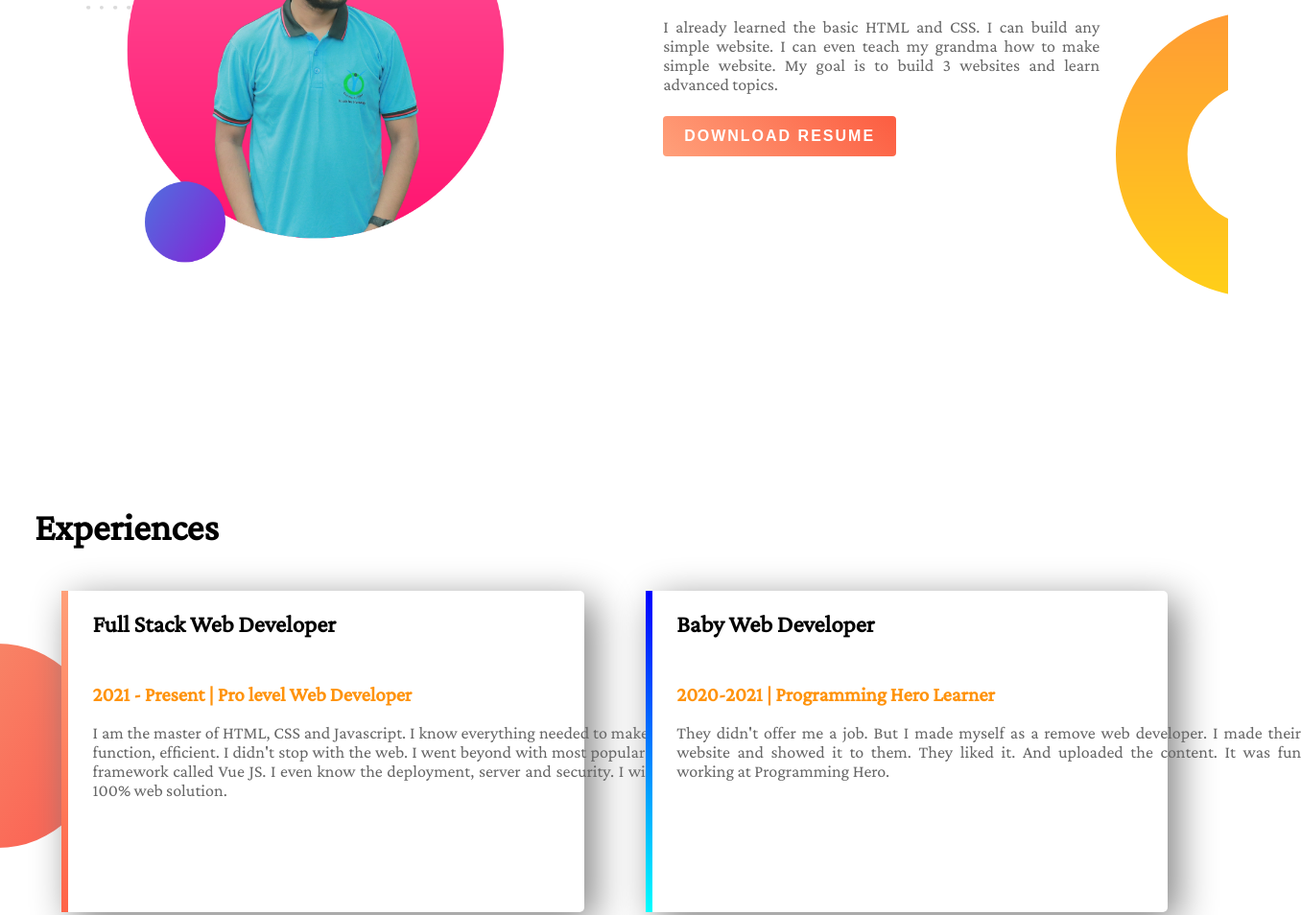
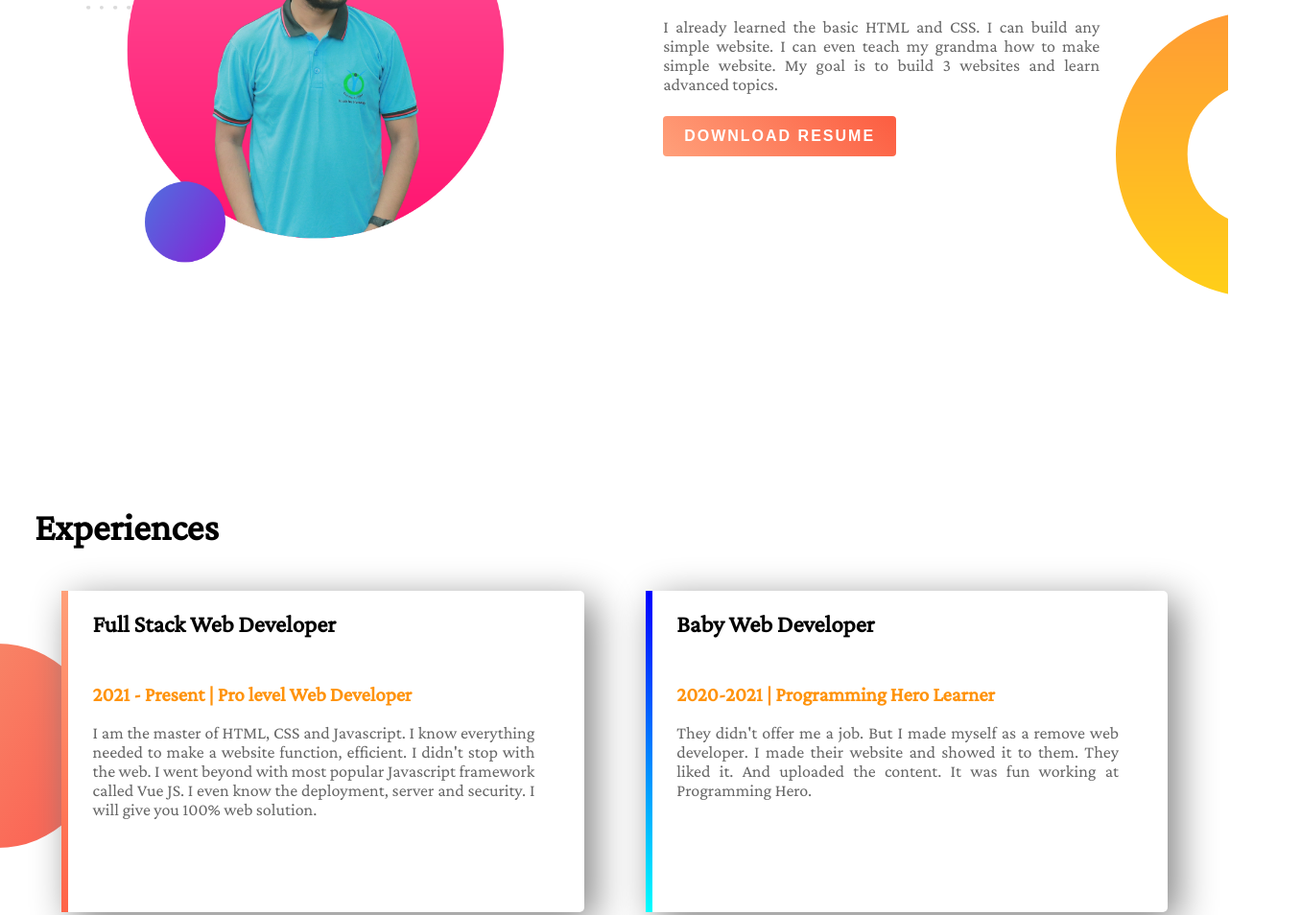
Before and after one commit to Miraj211013/web-porfolio, a plain HTML site: page index.html in a window 1280 px wide. Shown: the part 779-1733 px from the top of the page at 96% size, 1356 px wide, since content can reach past the window. Drawn offline with nearby package versions, Linux system fonts and the light colour scheme.

Commit message:
changing done

```diff
--- a/style.css
+++ b/style.css
@@ -22,6 +22,8 @@ h1{
     background-repeat: no-repeat;
     padding-bottom: 106px;
 }
+
+section.top-section {}
 .top-section-paragraph {
     width: 455px;
     text-align: justify;
@@ -114,7 +116,7 @@ p {
     font-size: 18px;
 }
 .single-experience p {
-    width: 651px;
+    width: 90%;
     text-align: justify;
     margin-top: -3px;
 }
```
